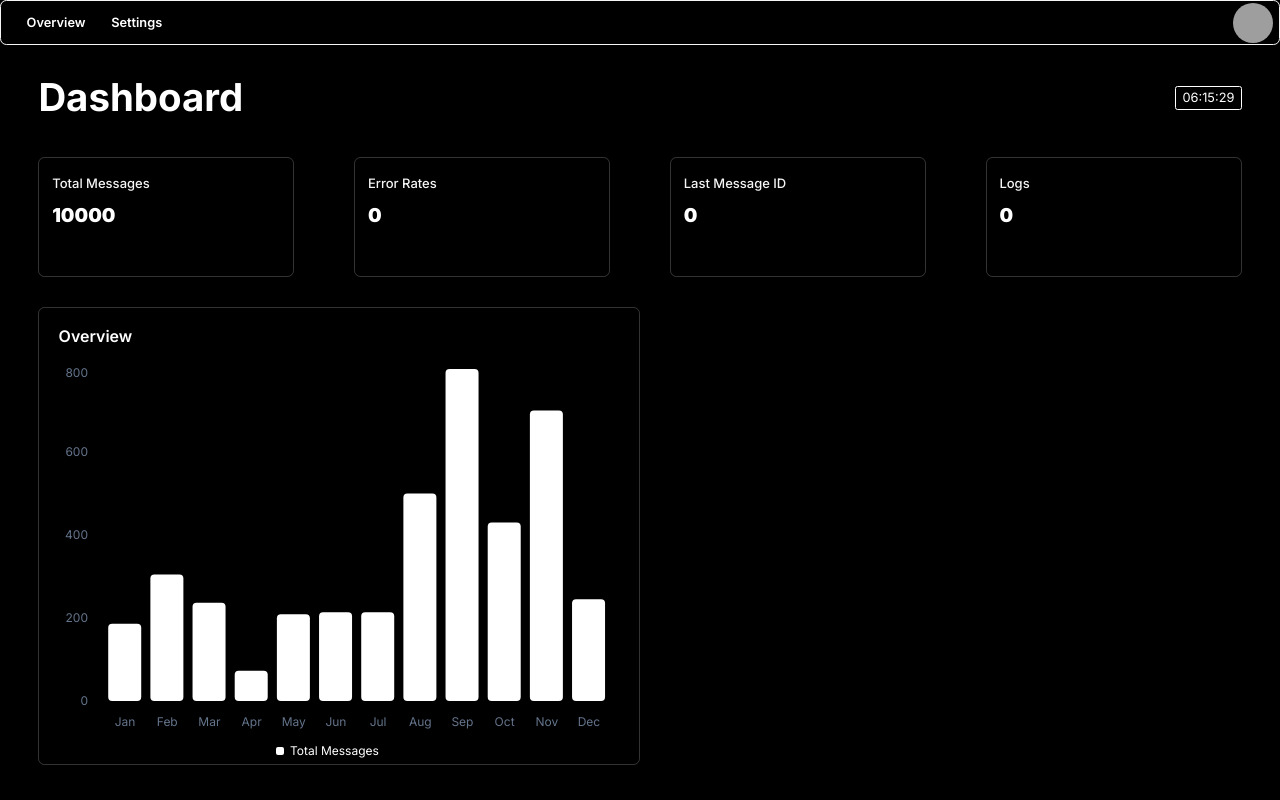
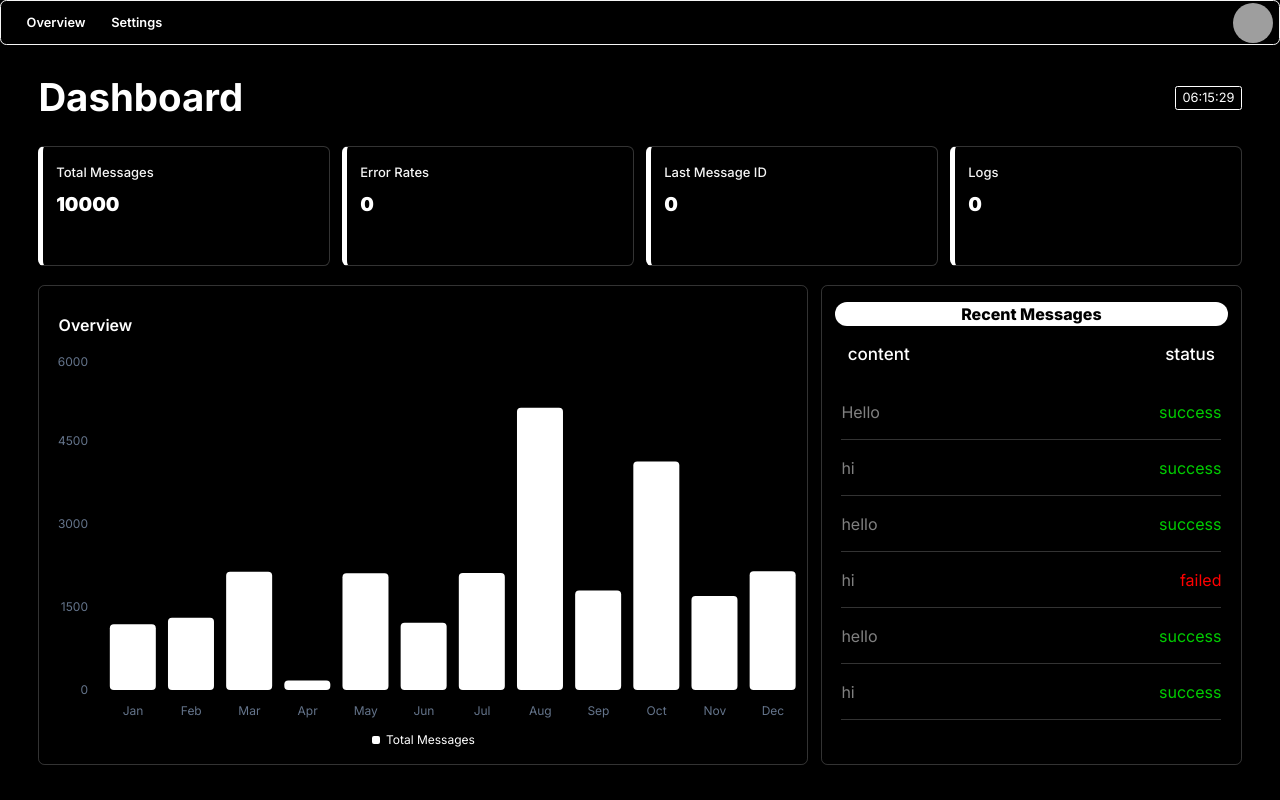
Before and after one commit to shadowctrl/TeleDis, a Next.js app: page / in a window 1280 px wide. Built offline with nearby package versions, Linux system fonts and the light colour scheme; grey boxes are pictures that could not be loaded.

Commit message:
Dashboard UI

```diff
--- a/src/app/globals.css
+++ b/src/app/globals.css
@@ -128,17 +128,19 @@ body {
   justify-content: space-between;
   align-items: flex-start;
   color: white;
+  gap: 1vw;
 }
 
 .hero-head-cards div {
   border: 1px solid rgba(255, 255, 255, 0.2);
   padding: 2vh 1vw;
   border-radius: 0.5vw;
-  width: 20vw;
+  width: 100%;
   height: 15vh;
   display: flex;
   flex-direction: column;
   gap: 1vh;
+  border-left: 5px solid white;
 }
 
 .hero-head-cards h2 {
@@ -161,7 +163,7 @@ body {
 .hero-chart {
   border: 1px solid rgb(255, 255, 255, 0.2);
   border-radius: 0.5vw;
-  width: 50%;
+  width: 65%;
   display: flex;
   flex-direction: column;
   justify-content: center;
@@ -173,3 +175,82 @@ body {
   padding-bottom: 2vh;
   font-weight: 600;
 }
+
+.hero-section2 {
+  display: flex;
+  gap: 1vw;
+}
+
+.hero-recents {
+  border: 1px solid rgba(255, 255, 255, 0.2);
+  width: 100%;
+  height: 60vh;
+  border-radius: 0.5vw;
+  color: white;
+  padding: 2vh 1vw;
+  display: flex;
+  flex-direction: column;
+  gap: 2vh;
+  overflow-x: hidden;
+  overflow-y: auto;
+}
+
+.hero-recents .recents-head {
+  text-align: center;
+  font-weight: 800;
+  color: black;
+  background-color: white;
+  border-radius: 1vw;
+  position: relative;
+  width: 100%;
+}
+
+.recents-components {
+  display: flex;
+  flex-direction: column;
+  gap: 2vh;
+}
+.recents-container {
+  display: flex;
+  justify-content: space-between;
+  width: 100%;
+  padding: 0 1vw;
+}
+
+.recents-container1 {
+  width: 100%;
+  padding-bottom: 1.5vh;
+  padding: 0 0.5vw;
+  display: flex;
+  flex-direction: column;
+  gap: 0vh;
+}
+
+.recents-container1 div {
+  position: relative;
+  padding: 2vh 0;
+}
+.recents-container1 div::after {
+  content: "";
+  position: absolute;
+  inset: 0;
+  width: 100%;
+  border-bottom: 1px double rgb(255, 255, 255, 0.2);
+}
+
+.recents-components h2 {
+  font-weight: 500;
+  font-size: 17px;
+}
+.recent-item {
+  display: flex;
+  justify-content: space-between;
+  color: rgba(255, 255, 255, 0.5);
+}
+
+.success {
+  color: rgb(0, 255, 0, 0.8);
+}
+.failure {
+  color: rgb(255, 0, 0, 1);
+}
--- a/src/app/page.tsx
+++ b/src/app/page.tsx
@@ -5,6 +5,19 @@ const Timer = dynamic(() => import("@/lib/timer"), {
   loading: () => <p>Loading...</p>,
 });
 
+const data = [
+  {
+    content: "Hello",
+    status: "success",
+  },
+  { content: "hi", status: "success" },
+  { content: "hello", status: "success" },
+  { content: "hi", status: "failed" },
+  { content: "hello", status: "success" },
+  { content: "hi", status: "success" },
+];
+
+const status = [{ content: "hello" }, { content: "hi" }];
 export default function Home() {
   return (
     <div className="App-main">
@@ -32,9 +45,34 @@ export default function Home() {
           <p>0</p>
         </div>
       </div>
-      <div className="hero-chart">
-        <h2> Overview</h2>
-        <Charts />
+      <div className="hero-section2">
+        <div className="hero-chart">
+          <h2> Overview</h2>
+          <Charts />
+        </div>
+        <div className="hero-recents">
+          <h2 className="recents-head">Recent Messages</h2>
+          <div className="recents-components">
+            <div className="recents-container">
+              <h2>content</h2>
+              <h2>status</h2>
+            </div>
+            <div className="recents-container1">
+              {data.map((value, index) => (
+                <div key={index} className="recent-item">
+                  <p>{value.content}</p>
+                  <p
+                    className={
+                      value.status == "success" ? "success" : "failure"
+                    }
+                  >
+                    {value.status}
+                  </p>
+                </div>
+              ))}
+            </div>
+          </div>
+        </div>
       </div>
     </div>
   );
--- a/src/components/charts.tsx
+++ b/src/components/charts.tsx
@@ -11,18 +11,18 @@ import {
 
 const Charts = () => {
   const chartData = [
-    { month: "January", messages: 186 },
-    { month: "February", messages: 305 },
-    { month: "March", messages: 237 },
-    { month: "April", messages: 73 },
-    { month: "May", messages: 209 },
-    { month: "June", messages: 214 },
-    { month: "July", messages: 214 },
-    { month: "August", messages: 500 },
-    { month: "September", messages: 800 },
-    { month: "October", messages: 430 },
-    { month: "November", messages: 700 },
-    { month: "December", messages: 245 },
+    { month: "January", messages: 1186 },
+    { month: "February", messages: 1305 },
+    { month: "March", messages: 2137 },
+    { month: "April", messages: 173 },
+    { month: "May", messages: 2109 },
+    { month: "June", messages: 1214 },
+    { month: "July", messages: 2114 },
+    { month: "August", messages: 5100 },
+    { month: "September", messages: 1800 },
+    { month: "October", messages: 4130 },
+    { month: "November", messages: 1700 },
+    { month: "December", messages: 2145 },
   ];
 
   const chartConfig = {
@@ -33,7 +33,7 @@ const Charts = () => {
   } satisfies ChartConfig;
 
   return (
-    <ChartContainer config={chartConfig} className="w-[45vw] h-[50vh]">
+    <ChartContainer config={chartConfig} className="w-[60vw] h-[50vh]">
       <BarChart accessibilityLayer data={chartData}>
         <XAxis
           dataKey="month"
```
